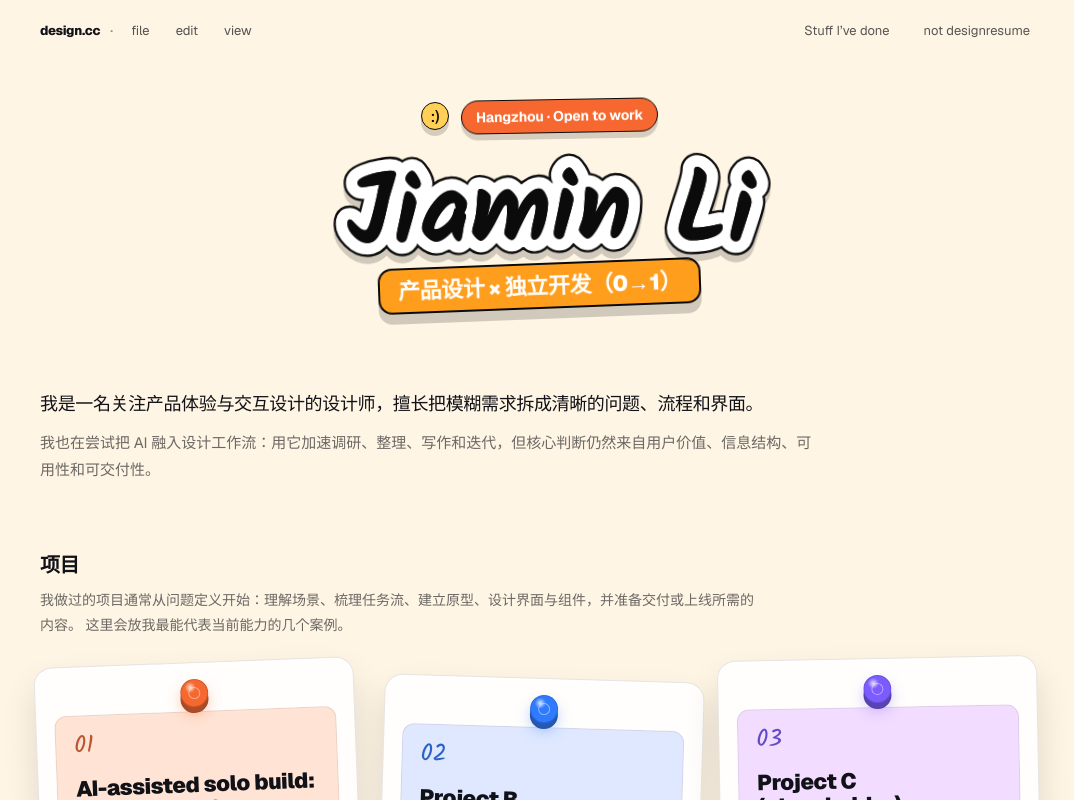
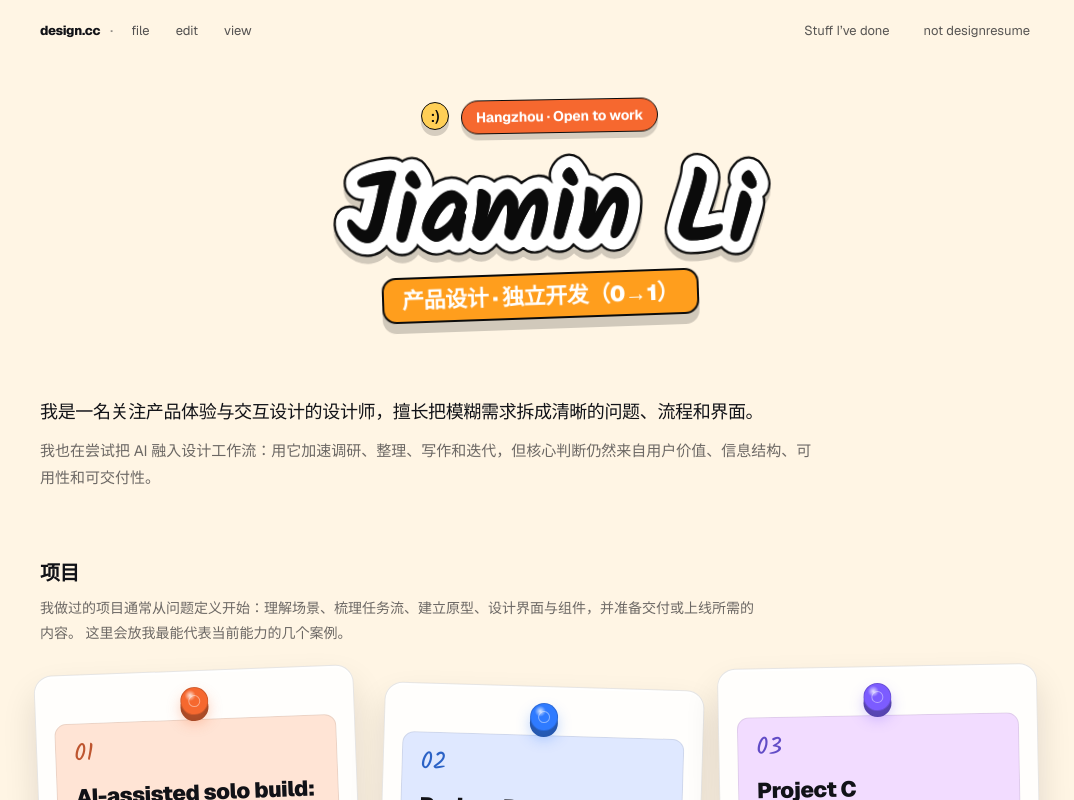
Before and after one commit to jaemin17/jaemin-portfolio, a Next.js app: page / in a window 1280 px wide. Shown: the top 800 px of the page, without its empty margins (100-1174 px from the left). Built offline with nearby package versions, Linux system fonts and the light colour scheme.

Commit message:
Refine hero identity sticker

```diff
--- a/src/app/page.module.css
+++ b/src/app/page.module.css
@@ -75,7 +75,8 @@
 .stickerSubWrap {
   display: flex;
   justify-content: center;
-  margin-top: -14px;
+  align-items: center;
+  margin-top: -6px;
   margin-bottom: 12px;
   position: relative;
   z-index: 1;
@@ -91,7 +92,7 @@
   font-size: 22px;
   font-weight: 900;
   letter-spacing: -0.02em;
-  transform: rotate(-2.2deg);
+  transform: translateY(2px) rotate(-2deg);
   box-shadow: 0 10px 0 rgba(0, 0, 0, 0.18);
   text-transform: none;
   line-height: 1;
@@ -100,7 +101,7 @@
 }
 
 .stickerSub:hover {
-  transform: translateY(-5px) rotate(-3.2deg);
+  transform: translateY(-3px) rotate(-3deg);
   box-shadow: 0 13px 0 rgba(0, 0, 0, 0.16);
 }
 
--- a/src/app/page.tsx
+++ b/src/app/page.tsx
@@ -17,8 +17,8 @@ export default function Home() {
             <span className={styles.heroTagPill}>Hangzhou · Open to work</span>
           </div>
           <StickerTitle className={styles.title} text="Jiamin Li" />
-          <div className={styles.stickerSubWrap} aria-label="subtitle sticker">
-            <span className={styles.stickerSub}>产品设计 × 独立开发（0→1）</span>
+          <div className={styles.stickerSubWrap} aria-label="identity stickers">
+            <span className={styles.stickerSub}>产品设计 · 独立开发（0→1）</span>
           </div>
           <p className={styles.subtitle}>
             我是一名关注产品体验与交互设计的设计师，擅长把模糊需求拆成清晰的问题、流程和界面。
```
